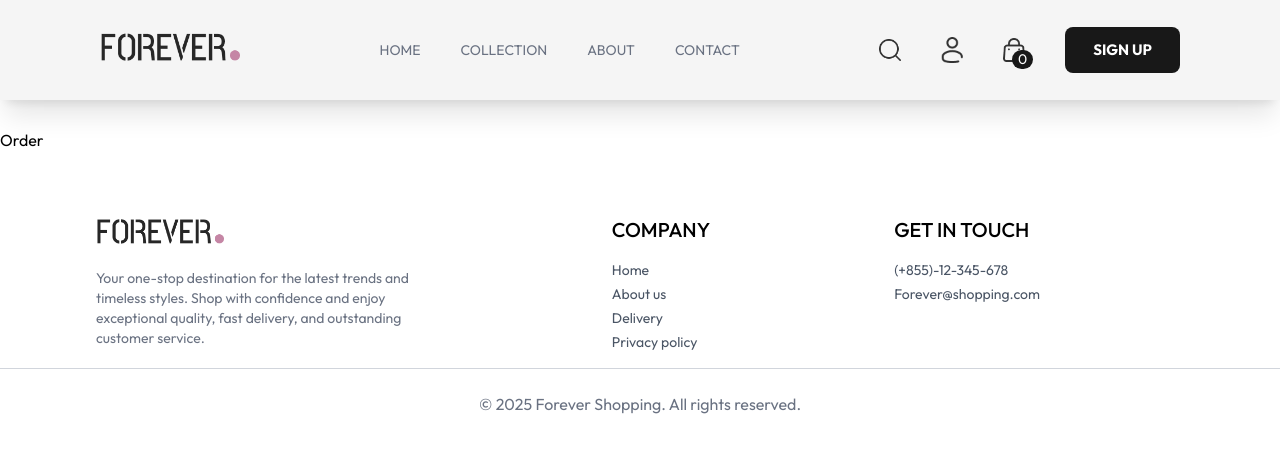
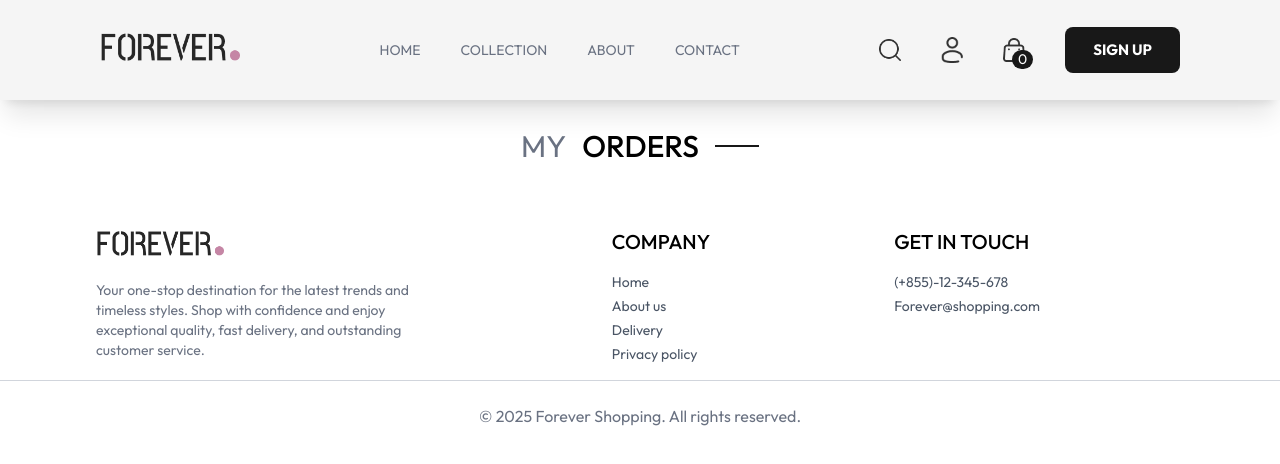
Before and after one commit to VannetNang/online-shopping, a React (Vite) app in the folder Front-end/: page /order in a window 1280 px wide. Shown: the top 464 px of the page. Built offline with nearby package versions, Linux system fonts and the light colour scheme.

Commit message:
Making some changes to Total Summary Button Checkout

```diff
--- a/Front-end/src/components/Navbar.jsx
+++ b/Front-end/src/components/Navbar.jsx
@@ -6,6 +6,7 @@ import RightBar from "../elements/RightBar.jsx";
 
 const Navbar = () => {
   return (
+    <>
       <nav className="fixed w-full bg-gray flex-between lg:h-[100px] h-[76px] md:px-3 lg:px-22 shadow-xl z-99">
         <NavLink to="/" className="pl-3">
           <img src={assets.logo} alt="Logo" className="lg:w-[140px] w-[90px]" />
@@ -20,6 +21,7 @@ const Navbar = () => {
         {/* Mobile screen   (product collections) */}
         <BottomBar />
       </nav>
+    </>
   );
 };
 
--- a/Front-end/src/components/PaymentMethod.jsx
+++ b/Front-end/src/components/PaymentMethod.jsx
@@ -1,7 +1,10 @@
+import { useNavigate } from "react-router-dom";
 import { assets } from "../assets/data";
 import Title from "../elements/Title";
 
 const PaymentMethod = () => {
+  const navigate = useNavigate("");
+
   return (
     <>
       <div className="space-y-4">
@@ -35,7 +38,10 @@ const PaymentMethod = () => {
           </div>
         </div>
 
-        <div className="flex justify-end mt-6">
+        <div
+          className="flex justify-end mt-6"
+          onClick={() => navigate("/order")}
+        >
           <button className="button">PLACE AN ORDER</button>
         </div>
       </div>
--- a/Front-end/src/components/ShopPolicy.jsx
+++ b/Front-end/src/components/ShopPolicy.jsx
@@ -21,6 +21,7 @@ const ShopPolicy = () => {
   ];
 
   return (
+    <>
       <div className="md:flex-around mt-22">
         {policyData.map((data, index) => (
           <div key={index} className="mb-14">
@@ -32,6 +33,7 @@ const ShopPolicy = () => {
           </div>
         ))}
       </div>
+    </>
   );
 };
 
--- a/Front-end/src/components/TotalSummary.jsx
+++ b/Front-end/src/components/TotalSummary.jsx
@@ -1,11 +1,9 @@
 import { useContext, useEffect, useState } from "react";
 import { GlobalState } from "../context/Context";
-import { useNavigate } from "react-router-dom";
 import Title from "../elements/Title";
 
 const TotalSummary = () => {
   const { cartItems } = useContext(GlobalState);
-  const navigate = useNavigate();
   const [subTotal, setSubTotal] = useState(0);
   const [shippingFee] = useState(10);
   const [total, setTotal] = useState(0);
@@ -40,13 +38,6 @@ const TotalSummary = () => {
         <p>Total</p>
         <p>$ {total}</p>
       </div>
-
-      <div
-        className="flex justify-end mt-4"
-        onClick={() => navigate("/place-order")}
-      >
-        <button className="button">PROCEED TO CHECKOUT</button>
-      </div>
     </>
   );
 };
--- a/Front-end/src/pages/_root/Cart.jsx
+++ b/Front-end/src/pages/_root/Cart.jsx
@@ -1,10 +1,12 @@
 import { useContext, useEffect, useState } from "react";
+import { useNavigate } from "react-router-dom";
 import { GlobalState } from "../../context/Context";
 import Title from "../../elements/Title";
 import { assets } from "../../assets/data";
 import TotalSummary from "../../components/TotalSummary";
 
 const Cart = () => {
+  const navigate = useNavigate("");
   const { cartItems, updateCartItemQuantity, deleteItem } =
     useContext(GlobalState);
   const [cartData, setCartData] = useState([]);
@@ -90,6 +92,12 @@ const Cart = () => {
         <div className="flex sm:justify-end my-22">
           <div className="w-full sm:w-[65%] lg:w-[45%] xl:w-[30%] flex flex-col gap-3">
             <TotalSummary />
+            <div
+              className="flex justify-end mt-4"
+              onClick={() => navigate("/place-order")}
+            >
+              <button className="button">PROCEED TO CHECKOUT</button>
+            </div>
           </div>
         </div>
       </div>
--- a/Front-end/src/pages/_root/Order.jsx
+++ b/Front-end/src/pages/_root/Order.jsx
@@ -1,9 +1,13 @@
-import React from 'react'
+import Title from "../../elements/Title"
 
 const Order = () => {
   return (
-    <div>Order</div>
-  )
-}
+    <>
+      <div>
+        <Title text1={"MY"} text2={"ORDERS"} />
+      </div>
+    </>
+  );
+};
 
-export default Order
+export default Order;
```
Lines whose indentation alone changed are shown as unchanged.
